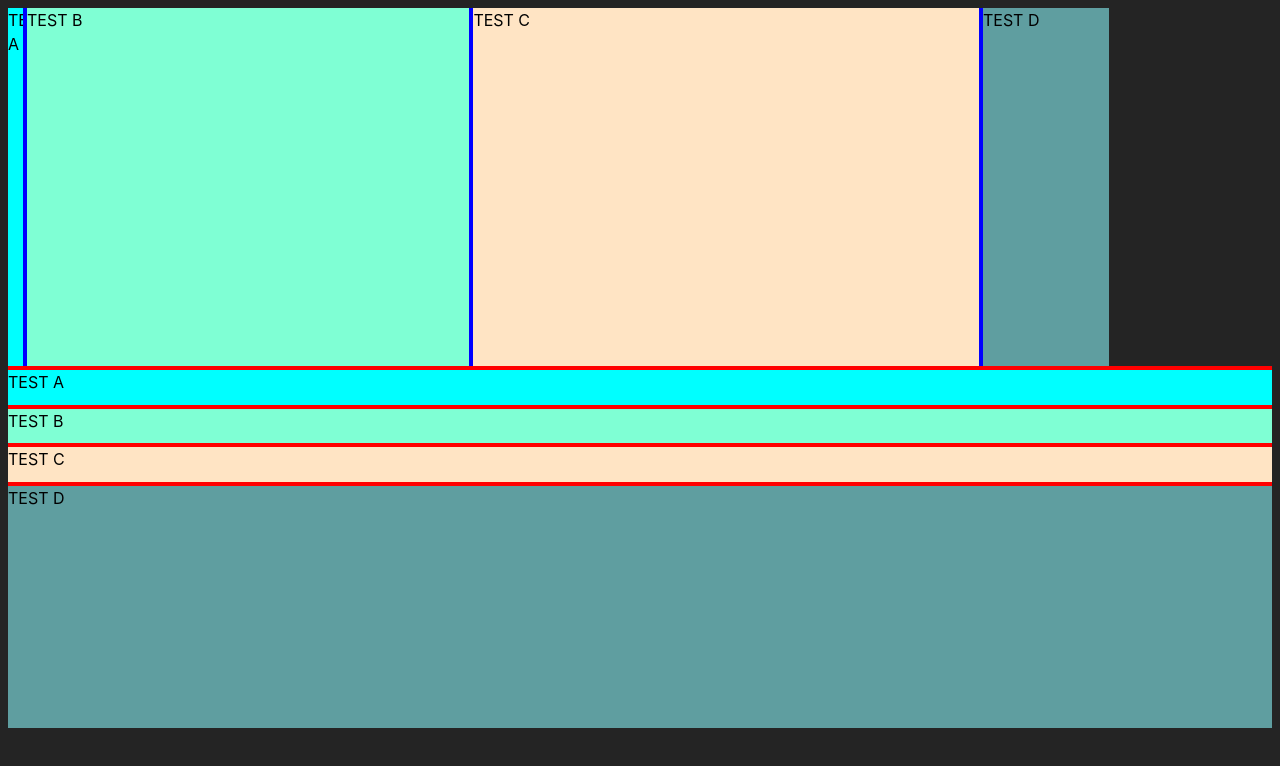
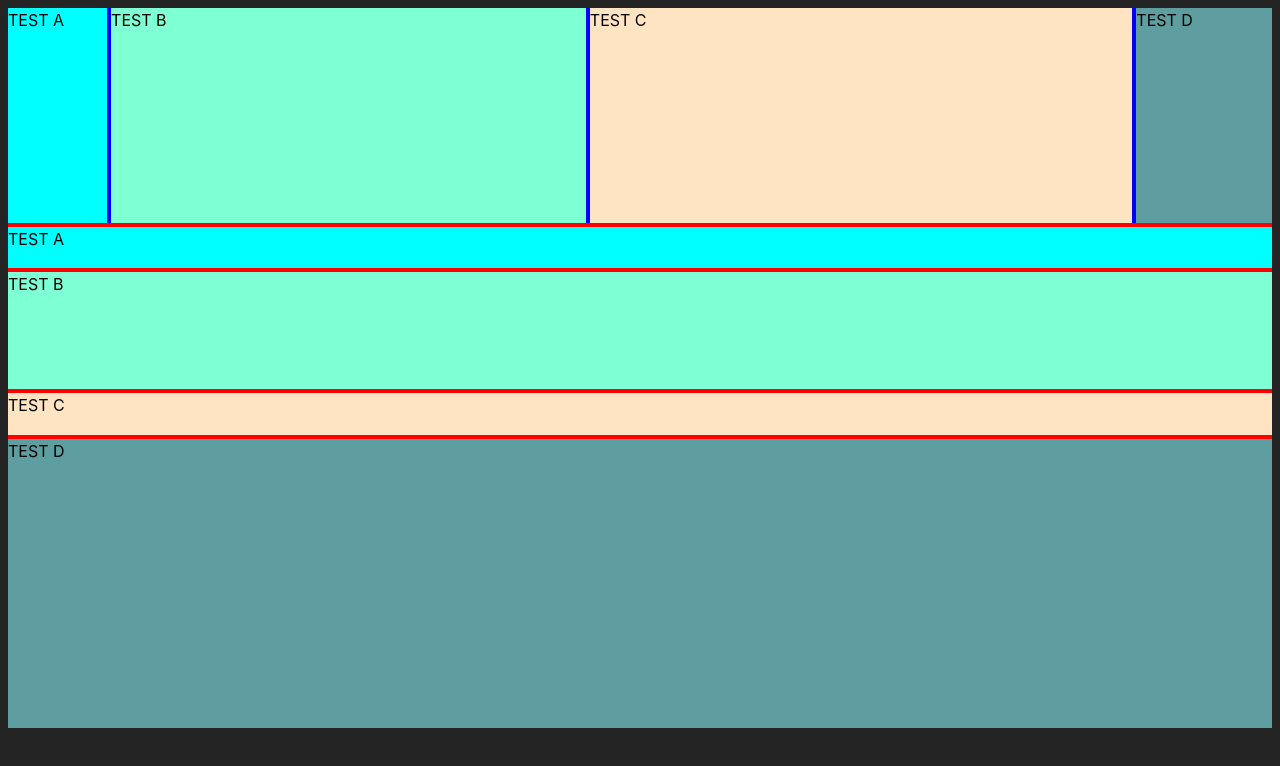
Before and after one commit to kttmv/elastic-panes, a website with bundled scripts: page modules/playground/index.html in a window 1280 px wide. Built offline with nearby package versions, Linux system fonts and the light colour scheme.

Commit message:
added initial size scaling

```diff
--- a/modules/core/src/ElasticLayout.ts
+++ b/modules/core/src/ElasticLayout.ts
@@ -73,6 +73,37 @@ export class ElasticLayout {
       split.apply();
     }
 
+    let totalSizePercentage = 0;
+    let totalSizePixels = 0;
+
+    for (const pane of this.panes) {
+      if (pane.options.initialSizePercents !== undefined) {
+        totalSizePercentage += pane.options.initialSizePercents;
+      } else {
+        totalSizePixels += pane.options.initialSizePixels;
+      }
+    }
+
+    const parentRect = this.parentElement.getBoundingClientRect();
+    const availableSize =
+      this.direction === "horizontal" ? parentRect.width : parentRect.height;
+    const availableSizePercentage =
+      ((availableSize - totalSizePixels) / availableSize) * 100;
+
+    if (totalSizePercentage === 0) {
+      throw new Error(
+        "At least one pane should have initial size of greater than zero percents"
+      );
+    } else if (totalSizePercentage !== availableSizePercentage) {
+      const scaleFactor = availableSizePercentage / totalSizePercentage;
+
+      for (const pane of this.panes) {
+        if (pane.options.initialSizePercents !== undefined) {
+          pane.options.initialSizePercents *= scaleFactor;
+        }
+      }
+    }
+
     for (const pane of this.panes) {
       if (pane.options.initialSizePixels !== undefined) {
         pane.applySizePixels(pane.options.initialSizePixels, this.direction);
--- a/modules/playground/src/main.ts
+++ b/modules/playground/src/main.ts
@@ -4,8 +4,8 @@ import { ElasticLayout, ElasticPane } from "@elastic-panes/core";
 const container1 = document.getElementById("test-container-horizontal")!;
 const container2 = document.getElementById("test-container-vertical")!;
 
-const containerPane1 = new ElasticPane(container1, { initialSizePercents: 50 });
-const containerPane2 = new ElasticPane(container2, { initialSizePercents: 50 });
+const containerPane1 = new ElasticPane(container1, { initialSizePercents: 30 });
+const containerPane2 = new ElasticPane(container2, { initialSizePercents: 70 });
 
 const containerLayout = new ElasticLayout([containerPane1, containerPane2], {
   direction: "vertical",
@@ -18,7 +18,7 @@ const horizontal3 = document.getElementById("horizontal_3")!;
 const horizontal4 = document.getElementById("horizontal_4")!;
 
 const horizontalPane1 = new ElasticPane(horizontal1, {
-  initialSizePixels: 15,
+  initialSizePixels: 100,
 });
 const horizontalPane2 = new ElasticPane(horizontal2, {
   initialSizePercents: 35,
@@ -44,7 +44,7 @@ const vertical3 = document.getElementById("vertical_3")!;
 const vertical4 = document.getElementById("vertical_4")!;
 
 const verticalPane1 = new ElasticPane(vertical1, { initialSizePercents: 10 });
-const verticalPane2 = new ElasticPane(vertical2, { initialSizePercents: 10 });
+const verticalPane2 = new ElasticPane(vertical2, { initialSizePixels: 120 });
 const verticalPane3 = new ElasticPane(vertical3, { initialSizePercents: 10 });
 const verticalPane4 = new ElasticPane(vertical4, { initialSizePercents: 70 });
 
--- a/modules/playground/src/style.css
+++ b/modules/playground/src/style.css
@@ -1,10 +1,12 @@
 .elastic-resizer-horizontal {
+  cursor: col-resize;
   background-color: blue;
   width: 4px;
   min-width: 4px;
 }
 
 .elastic-resizer-vertical {
+  cursor: row-resize;
   background-color: red;
   height: 4px;
   min-height: 4px;
```
